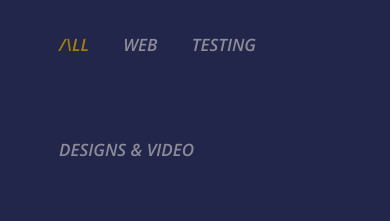
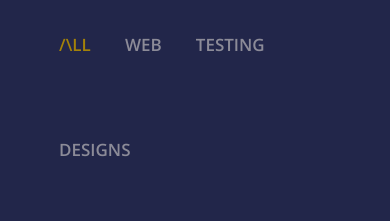
Before and after one commit to Jessi-777/jc-website, a plain HTML site: page index.html in a window 390 px wide. Shown: the part 4420-4641 px from the top of the page. Drawn offline with nearby package versions, Linux system fonts and the light colour scheme.

Commit message:
brought back just designs for mobile fit

```diff
--- a/index.html
+++ b/index.html
@@ -368,7 +368,7 @@
                 </div>
               </div>
               <div class="progress">
-                <span class="skill">MongoDB<i class="val"78%</i></span>
+                <span class="skill">MongoDB<i class="val"78%></i></span>
                 <div class="progress-bar-wrap">
                   <div
                     class="progress-bar"
@@ -443,7 +443,7 @@
                 <li data-filter="*" class="filter-active">/\ll</li>
                 <li data-filter=".filter-web">Web</li>
                 <li data-filter=".filter-testing">Testing</li>
-                <li data-filter=".filter-designs">Designs & Video</li>
+                <li data-filter=".filter-designs">Designs</li>
               </ul>
             </div>
           </div>
```
